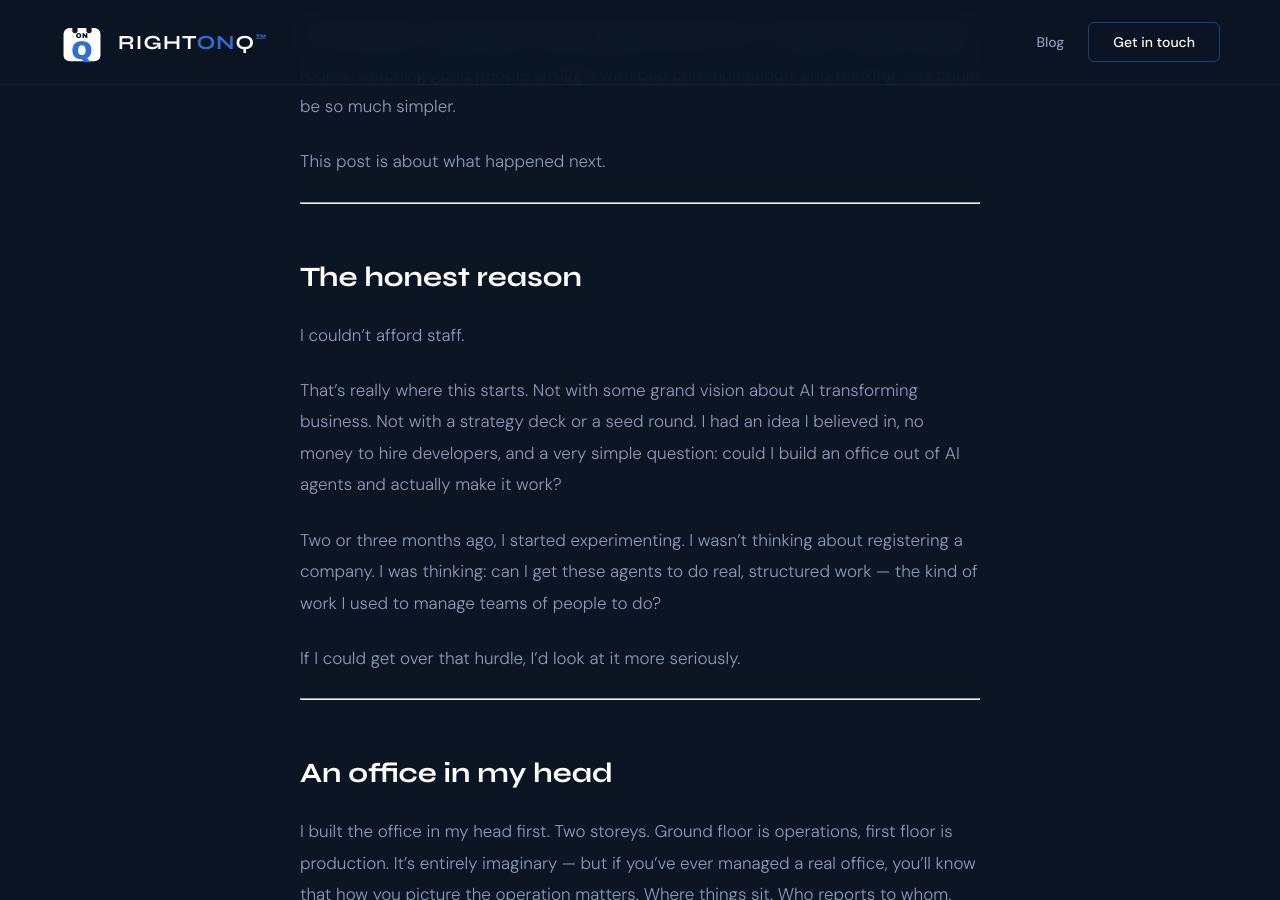
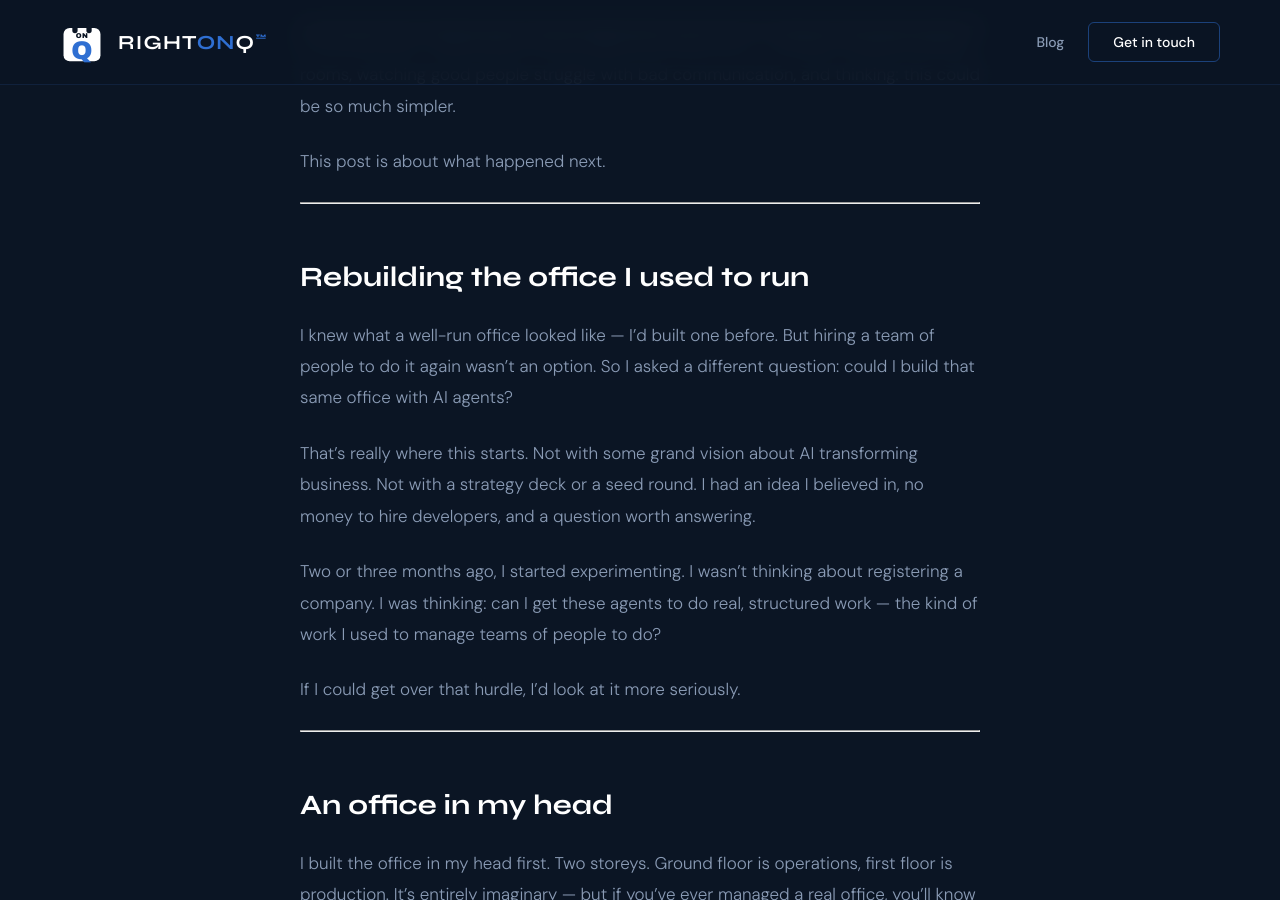
Before and after one commit to rightonq-code/rightonq-code.github.io, a Jekyll site: the page built from _posts/2026-04-03-building-an-ai-native-business.md, in a window 1280 px wide and 900 px high, scrolled down 642 px. Built offline with Jekyll 4.4.1, drawn with Linux system fonts in a browser that asks for light colours.

Commit message:
Replace opening section heading and content: "The honest reason" to "Rebuilding the office I used to run"

```diff
--- a/_posts/2026-04-03-building-an-ai-native-business.md
+++ b/_posts/2026-04-03-building-an-ai-native-business.md
@@ -15,11 +15,11 @@ This post is about what happened next.
 
 ---
 
-## The honest reason
+## Rebuilding the office I used to run
 
-I couldn’t afford staff.
+I knew what a well-run office looked like — I’d built one before. But hiring a team of people to do it again wasn’t an option. So I asked a different question: could I build that same office with AI agents?
 
-That’s really where this starts. Not with some grand vision about AI transforming business. Not with a strategy deck or a seed round. I had an idea I believed in, no money to hire developers, and a very simple question: could I build an office out of AI agents and actually make it work?
+That’s really where this starts. Not with some grand vision about AI transforming business. Not with a strategy deck or a seed round. I had an idea I believed in, no money to hire developers, and a question worth answering.
 
 Two or three months ago, I started experimenting. I wasn’t thinking about registering a company. I was thinking: can I get these agents to do real, structured work — the kind of work I used to manage teams of people to do?
 
```
